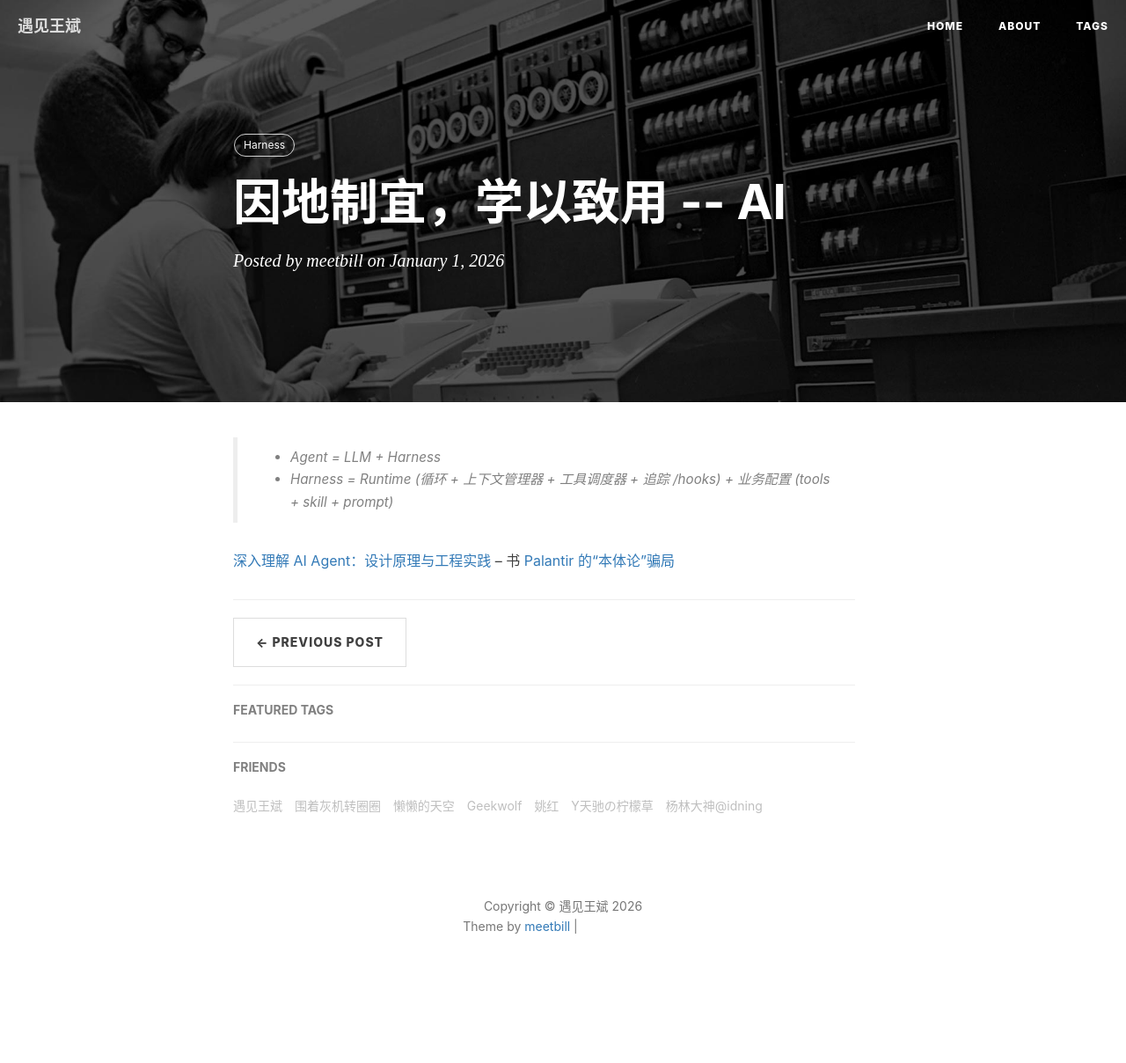
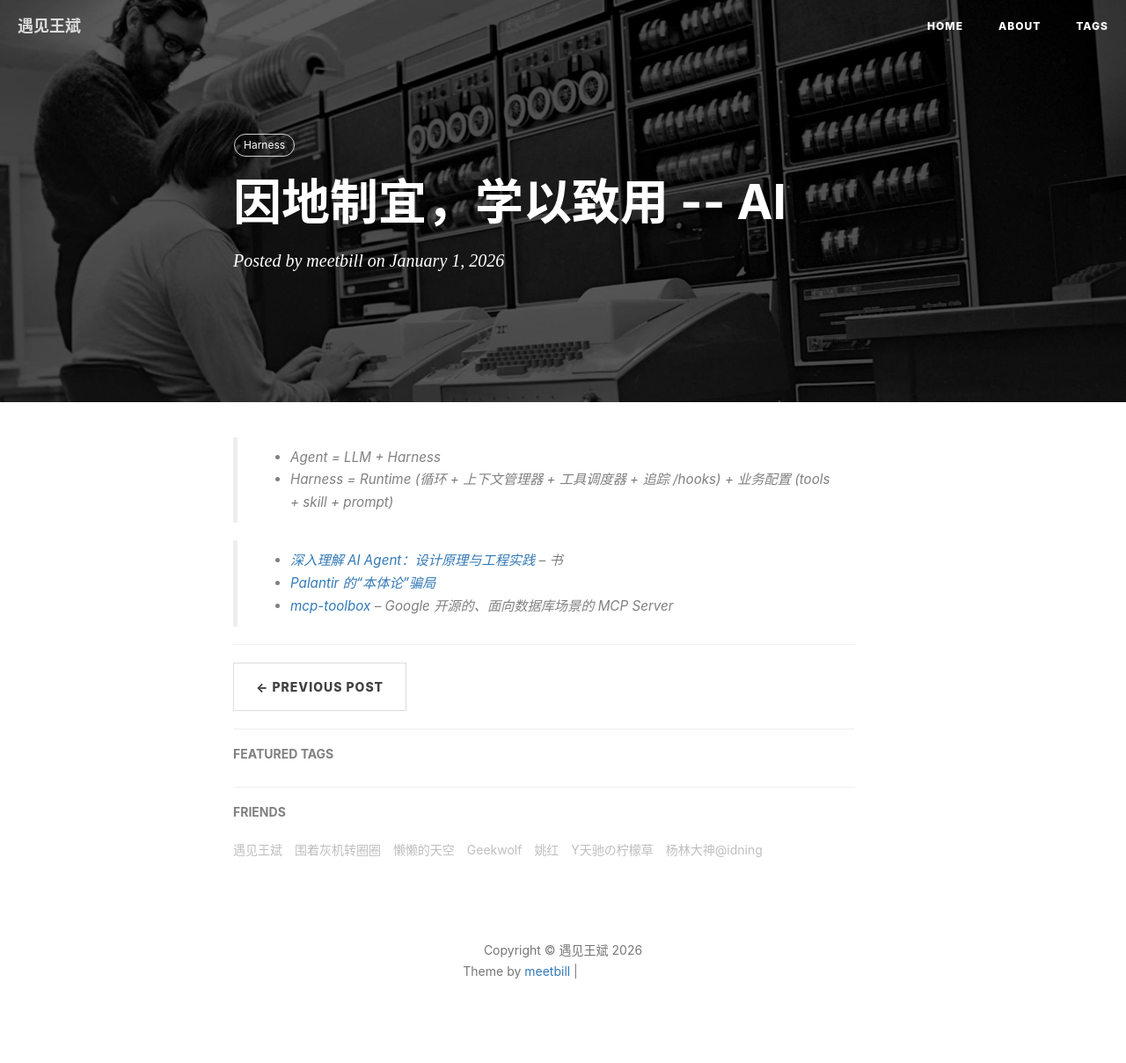
Before and after one commit to meetbill/meetbill.github.io, a Jekyll site: the page built from _posts/2026-01-01-AI.md, in a window 1280 px wide. Shown: the whole page at 88% size. Built offline with Jekyll 4.4.1, drawn with Linux system fonts in a browser that asks for light colours; nearby versions of some CDN libraries; comment, search, counter and statistics services are not loaded; before the commit the page ends 1157 px from its top, so only the background shows below that; grey boxes are pictures that could not be loaded.

Commit message:
[Changed]: update ai doc

```diff
--- a/_posts/2026-01-01-AI.md
+++ b/_posts/2026-01-01-AI.md
@@ -11,5 +11,6 @@ tags:
 > * Agent = LLM + Harness
 > * Harness = Runtime (循环 + 上下文管理器 + 工具调度器 + 追踪 /hooks) + 业务配置 (tools + skill + prompt)
 
-[深入理解 AI Agent：设计原理与工程实践](https://github.com/bojieli/ai-agent-book) -- 书
-[Palantir 的“本体论”骗局](https://vonng.com/db/ontology-bullshit/)
+> * [深入理解 AI Agent：设计原理与工程实践](https://github.com/bojieli/ai-agent-book) -- 书
+> * [Palantir 的“本体论”骗局](https://vonng.com/db/ontology-bullshit/)
+> * [mcp-toolbox](https://github.com/googleapis/mcp-toolbox) -- Google 开源的、面向数据库场景的 MCP Server
```
